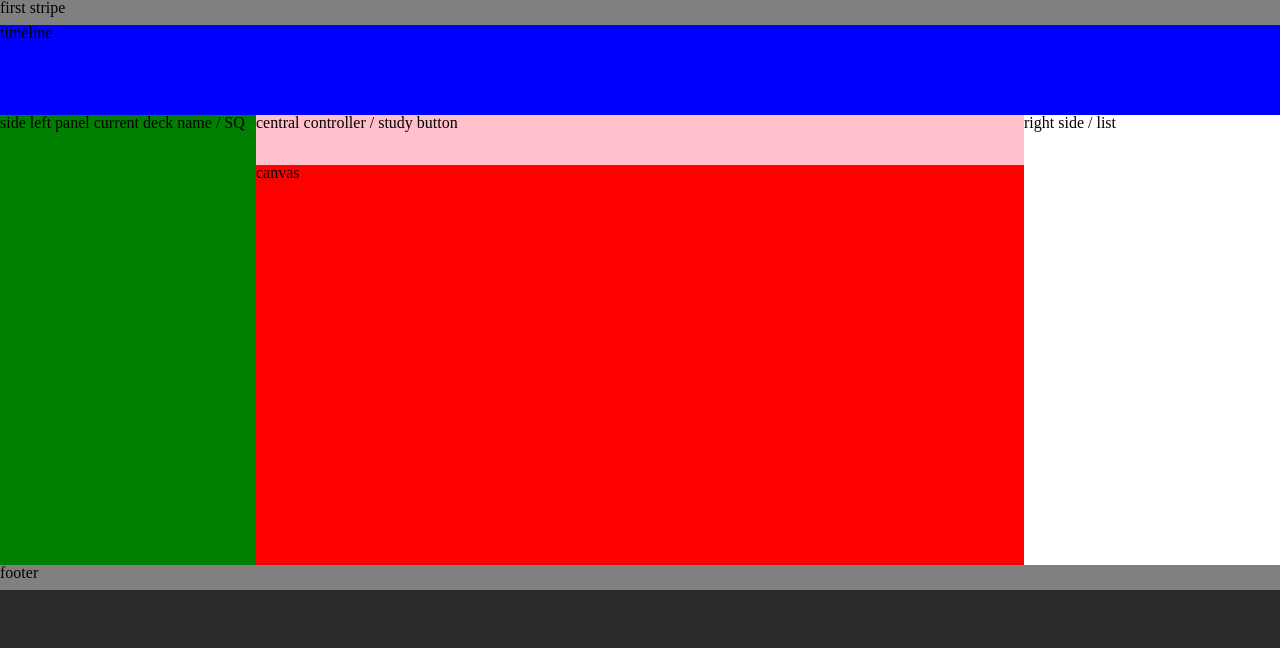
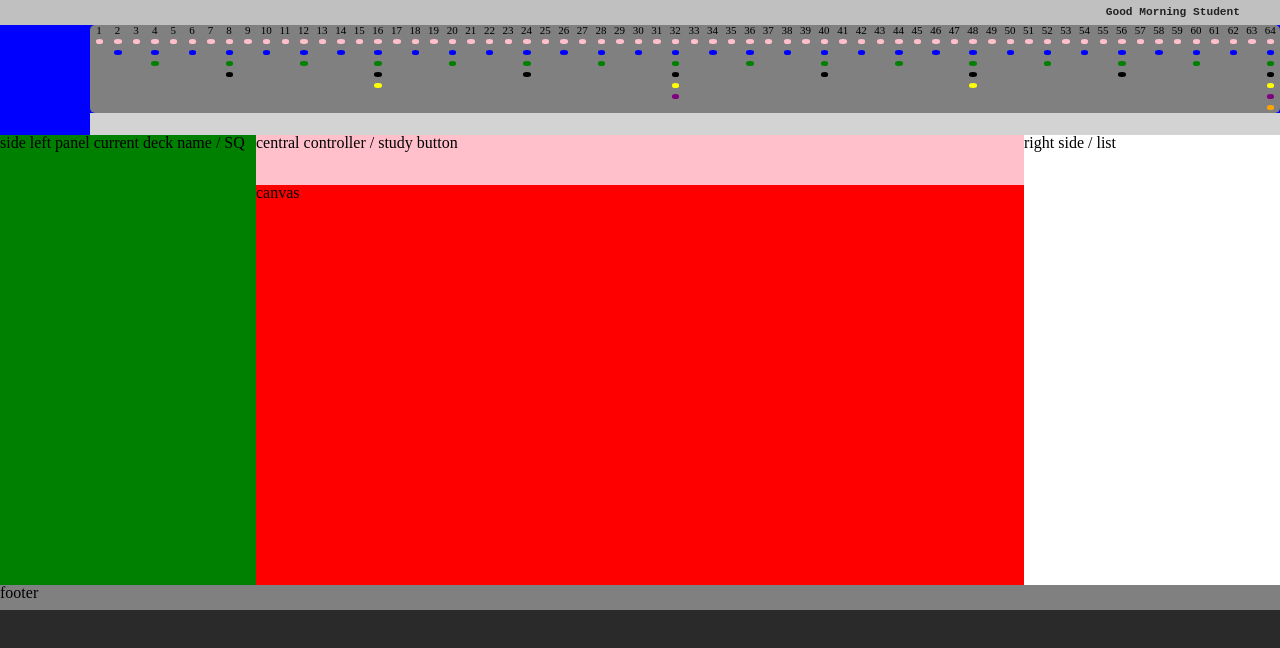
Before and after one commit to emersonscheffer/character, a React (Create React App) app in the folder client/: page / in a window 1280 px wide. Shown: the top 648 px of the page. Built offline with nearby package versions, Linux system fonts and the light colour scheme.

Commit message:
layout update

```diff
--- a/client/src/components/leitnerComponents/LeitnerFirstStripe.jsx
+++ b/client/src/components/leitnerComponents/LeitnerFirstStripe.jsx
@@ -7,8 +7,8 @@ const LeitnerFirstStripe = () => {
   const dispatch = useDispatch();
 
   const changeUserNameInDataBase = (newName) => {
-    dispatch(changeUserName(newName))
-  }
+    dispatch(changeUserName(newName));
+  };
 
   const color1 = "#232323";
   const color2 = "#656565";
@@ -20,9 +20,10 @@ const LeitnerFirstStripe = () => {
     <div
       style={{
         backgroundColor: "rgb(255, 255, 255, 0.5)",
-        gridColumn: "1/9",
+        //gridColumn: "1/9",
         display: "grid",
-        height: "40px",
+        height: "100%",
+        width: "100%",
       }}
     >
       <h1
--- a/client/src/components/leitnerComponents/LeitnerTimeLine.jsx
+++ b/client/src/components/leitnerComponents/LeitnerTimeLine.jsx
@@ -63,17 +63,16 @@ const LeitnerTimeLine = ({ leitnerDay }) => {
     <div
       style={{
         backgroundColor: "grey",
-        width: "96%",
-        height: "140px",
-        gridColumn: "1/9",
+        width: "100%",
+        height: "100%",
+        gridArea: "timeline",
+       // gridColumn: "1/9",
         display: "grid",
-        //marginLeft: "3%",
-        //margin: "0 auto",
         borderRadius: "5px",
         gridTemplateColumns: "repeat(64, 1fr)",
         gridTemplateRows: "repeat(8, 1fr)",
-        alignSelf:"center",
-        justifySelf: "center"
+        alignSelf: "center",
+        justifySelf: "center",
       }}
     >
       {timeLineNumbers()}
--- a/client/src/components/leitnerComponents/LeitnerTimeLineDayIndicator.jsx
+++ b/client/src/components/leitnerComponents/LeitnerTimeLineDayIndicator.jsx
@@ -19,11 +19,10 @@ const LeitnerTimeLineDayIndicator = ({ leitnerDay }) => {
     <div
       style={{
         backgroundColor: "lightGray",
-        width: "96%",
-        height: "40px",
+        width: "100%",
+        height: "100%",
+        gridArea: "indicator",
         display: "grid",
-        margin: "0 auto",
-        //borderRadius: "5px",
         gridTemplateColumns: "repeat(64, 1fr)",
         gridTemplateRows: "repeat(1, 1fr)",
       }}
--- a/client/src/views/LeitnerBoxGrid.jsx
+++ b/client/src/views/LeitnerBoxGrid.jsx
@@ -1,8 +1,12 @@
 import React from "react";
+
+import LeitnerFirstStripe from "../components/leitnerComponents/LeitnerFirstStripe";
+import LeitnerTimeLine from "../components/leitnerComponents/LeitnerTimeLine";
+import LeitnerTimeLineDayIndicator from "../components/leitnerComponents/LeitnerTimeLineDayIndicator";
 
 const LeitnerBoxGrid = () => {
   //columns in layout
-  const cols = 8;
+  //const cols = 8;
   return (
     <div
       style={{
@@ -12,7 +16,7 @@ const LeitnerBoxGrid = () => {
         // gridTemplateAreas:"header header header header"
         gridTemplate: `
           "stripe stripe stripe" 25px
-          "timeline timeline timeline" 90px
+          "timeline timeline timeline" 110px
           "leftside control rightside" 50px
           "leftside canvas rightside" auto
           "footer footer footer" 25px
@@ -23,33 +27,31 @@ const LeitnerBoxGrid = () => {
       <div
         style={{
           backgroundColor: "gray",
-          //height: "25px",
-          //gridColumn: "1/" + (cols + 1),
-          //gridRow: "1/2",
           gridArea: "stripe",
         }}
       >
-        first stripe
+        <LeitnerFirstStripe />
       </div>
 
       <div
         style={{
           backgroundColor: "blue",
-          //height: "90px",
-          //gridColumn: "1/" + (cols + 1),
-          //gridRow: "2/3",
           gridArea: "timeline",
+          display: "grid",
+          gridTemplate: `
+            "left timeline" 80%
+            "left indicator" 20%
+            / 90px 1fr
+          `,
         }}
       >
-        timeline
+        <LeitnerTimeLine />
+        <LeitnerTimeLineDayIndicator />
       </div>
 
       <div
         style={{
           backgroundColor: "green",
-          //height: "250px",
-          //gridColumn: "1/" + 2,
-          //gridRow: "3/4",
           gridArea: "leftside",
         }}
       >
```
